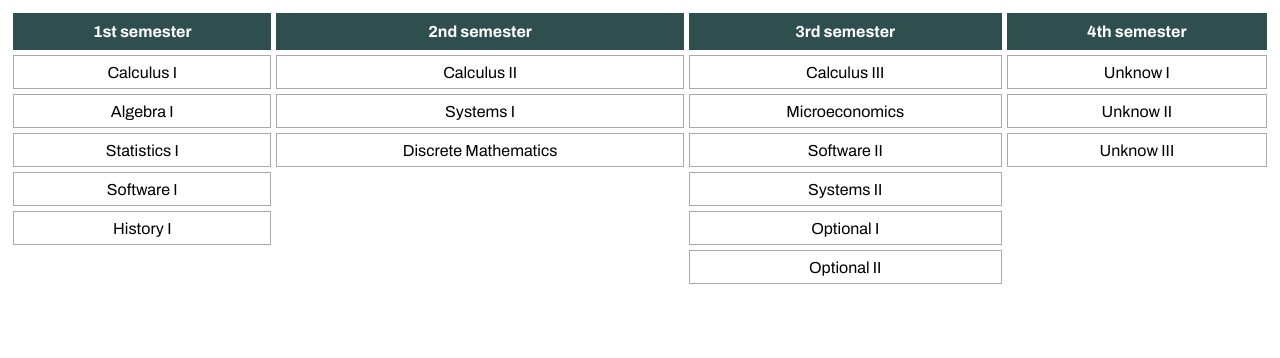
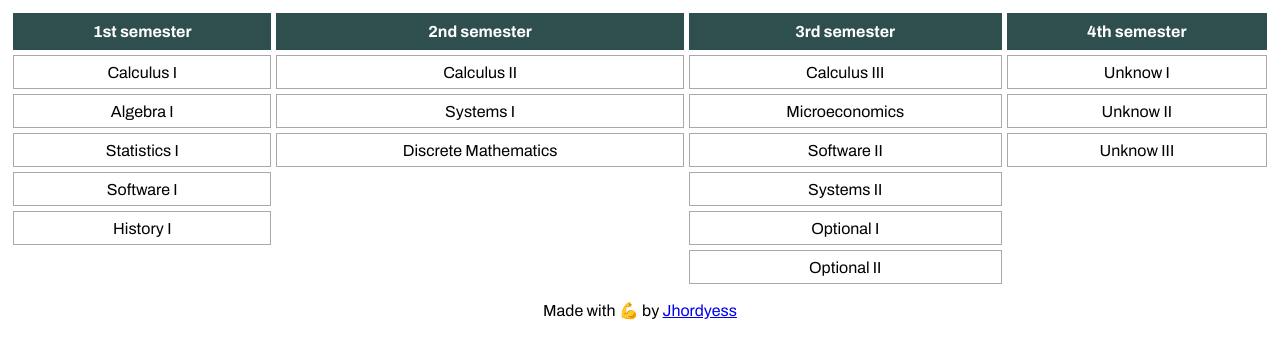
Before and after one commit to jhordyess/course-flowsheet-by-semester-jquery, a plain HTML site: page docs/index.html in a window 1280 px wide. Drawn offline with nearby package versions, Linux system fonts and the light colour scheme.

Commit message:
Add footer

```diff
--- a/docs/index.css
+++ b/docs/index.css
@@ -40,3 +40,8 @@ td.td_postreq {
   background-color: rgb(070, 197, 221);
   border: 1px solid rgb(070, 197, 221);
 }
+
+footer {
+  margin: 12px auto;
+  text-align: center;
+}
--- a/docs/index.html
+++ b/docs/index.html
@@ -17,7 +17,15 @@
     ></script>
   </head>
   <body>
-    <table id="iTable" />
+    <main>
+      <table id="iTable" ></table>
+    </main>
+    <footer>
+      Made with 💪 by
+      <a href="https://www.jhordyess.com" target="_blank" rel="noreferrer">
+        Jhordyess
+      </a>
+    </footer>
     <script type="module" src="./index.js"></script>
   </body>
 </html>
```
